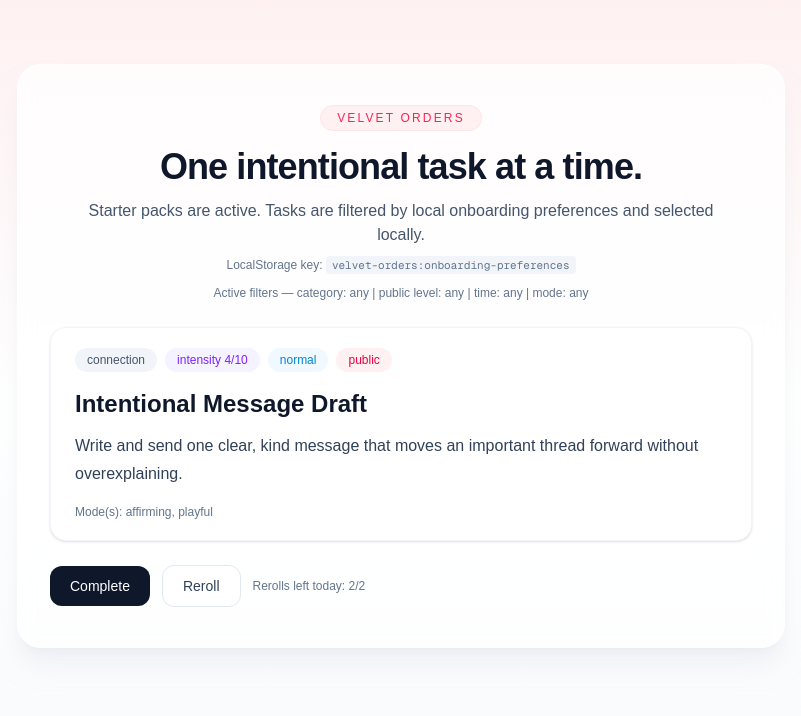
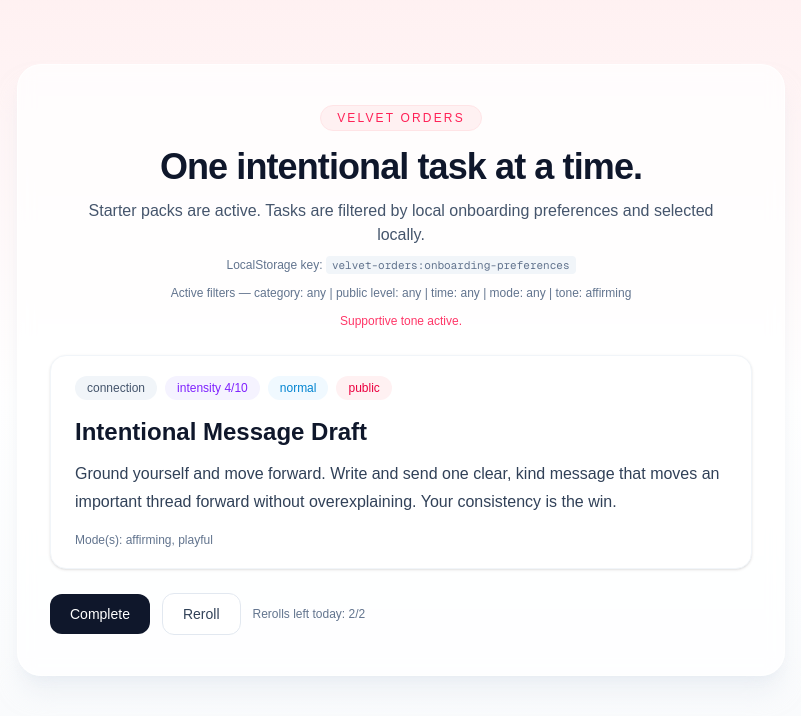
Before and after one commit to iTwiggle/Projects, a Next.js app in the folder velvet-orders/: page / in a window 1280 px wide. Shown: the top 716 px of the page, without its empty margins (239-1040 px from the left). Built offline with nearby package versions, Linux system fonts and the light colour scheme.

Commit message:
Add tone profile presentation layer for tasks
Co-authored-by: iTwiggle <iTwiggle@users.noreply.github.com>

```diff
--- a/velvet-orders/src/components/task-home.tsx
+++ b/velvet-orders/src/components/task-home.tsx
@@ -10,7 +10,15 @@ import {
   pickRandomTask,
   readOnboardingPreferences,
 } from "@/lib/task-picker";
-import type { OnboardingPreferences, Task } from "@/types/task";
+import {
+  applyCustomFlavor,
+  applyTone,
+  customFlavorKey,
+  getToneRewardPhrase,
+  getToneStatusPhrase,
+  resolveToneFromPreferences,
+} from "@/lib/tone";
+import type { OnboardingPreferences, Task, ToneProfile } from "@/types/task";
 
 function normalizeLabel(value: string) {
   return value.replace(/-/g, " ");
@@ -27,6 +35,7 @@ function formatPreferences(preferences: OnboardingPreferences | null) {
     publicLevel: toArray(preferences?.publicLevel),
     time: toArray(preferences?.time),
     mode: toArray(preferences?.mode).map(normalizeLabel),
+    tone: resolveToneFromPreferences(preferences),
   };
 }
 
@@ -49,11 +58,39 @@ export function TaskHome() {
     getRerollsRemaining(),
   );
   const [activeFilters] = useState(() => formatPreferences(initialPreferences));
+  const activeTone = useMemo<ToneProfile>(
+    () => activeFilters.tone ?? "affirming",
+    [activeFilters.tone],
+  );
+  const customFlavor = useMemo(() => {
+    if (typeof window === "undefined") {
+      return null;
+    }
+
+    return window.localStorage.getItem(customFlavorKey);
+  }, []);
+  const tonedTaskText = useMemo(() => {
+    if (!task) {
+      return "";
+    }
+
+    const withTone = applyTone(task.text, activeTone);
+    return applyCustomFlavor(withTone, customFlavor);
+  }, [activeTone, customFlavor, task]);
+  const toneStatusPhrase = useMemo(
+    () => getToneStatusPhrase(activeTone),
+    [activeTone],
+  );
 
   function onComplete() {
     if (!task) return;
     setIsCompleted(true);
-    setFeedback(task.completionText ?? "Task completed. Nicely done.");
+    const rewardPhrase = getToneRewardPhrase(activeTone);
+    setFeedback(
+      [task.completionText ?? "Task completed. Nicely done.", rewardPhrase]
+        .filter(Boolean)
+        .join(" "),
+    );
   }
 
   function onReroll() {
@@ -118,8 +155,14 @@ export function TaskHome() {
             | time:{" "}
             {activeFilters.time.length > 0 ? activeFilters.time.join(", ") : "any"}{" "}
             | mode:{" "}
-            {activeFilters.mode.length > 0 ? activeFilters.mode.join(", ") : "any"}
+            {activeFilters.mode.length > 0 ? activeFilters.mode.join(", ") : "any"}{" "}
+            | tone: {normalizeLabel(activeTone)}
           </p>
+          {toneStatusPhrase ? (
+            <p className="mx-auto mt-2 max-w-2xl text-xs leading-5 text-rose-500/90">
+              {toneStatusPhrase}
+            </p>
+          ) : null}
         </header>
 
         {task ? (
@@ -144,7 +187,7 @@ export function TaskHome() {
             </h2>
 
             <p className="mt-3 text-sm leading-7 text-slate-700 sm:text-base">
-              {task.text}
+              {tonedTaskText}
             </p>
 
             <p className="mt-4 text-xs text-slate-500">
--- a/velvet-orders/src/lib/task-picker.ts
+++ b/velvet-orders/src/lib/task-picker.ts
@@ -61,6 +61,7 @@ export const readOnboardingPreferences =
         publicLevel: asArray(maybePrefs.publicLevel),
         time: asArray(maybePrefs.time),
         mode: asArray(maybePrefs.mode),
+        tone: maybePrefs.tone,
       };
     } catch {
       return null;
--- /dev/null
+++ b/velvet-orders/src/lib/tone.ts
@@ -0,0 +1,216 @@
+import type { OnboardingPreferences, ToneProfile } from "@/types/task";
+
+type TonePhraseSet = {
+  openers: string[];
+  closers: string[];
+  statusPhrases?: string[];
+  rewardPhrases?: string[];
+};
+
+const DEFAULT_TONE: ToneProfile = "affirming";
+
+const TONE_PHRASES: Record<ToneProfile, TonePhraseSet> = {
+  playful: {
+    openers: [
+      "Alright, bright one, here we go.",
+      "Cute focus, now prove it.",
+      "Let us make this one a little fun.",
+      "Play time with purpose starts now.",
+    ],
+    closers: [
+      "Keep the spark, finish clean.",
+      "Do it with a grin and a spine.",
+      "Light hands, steady follow-through.",
+      "Make it smooth, not sloppy.",
+    ],
+    statusPhrases: [
+      "Mischief level: calibrated.",
+      "Warm tone, clear standards.",
+      "Playful, not careless.",
+    ],
+    rewardPhrases: [
+      "Good sparkle. Keep going.",
+      "Nicely done, darling.",
+      "That was tidy and bright.",
+    ],
+  },
+  strict: {
+    openers: [
+      "Focus now.",
+      "Proceed with precision.",
+      "No drift. Execute.",
+      "Clear task. Clean action.",
+    ],
+    closers: [
+      "Report complete when done.",
+      "Hold standard until finished.",
+      "No shortcuts.",
+      "Finish exactly as directed.",
+    ],
+    statusPhrases: [
+      "Directive mode active.",
+      "Composure and compliance.",
+      "Standards over excuses.",
+    ],
+    rewardPhrases: [
+      "Accepted. Continue.",
+      "Good control.",
+      "Execution meets standard.",
+    ],
+  },
+  affirming: {
+    openers: [
+      "You are steady; start here.",
+      "Take a breath, then begin.",
+      "You can do this well.",
+      "Ground yourself and move forward.",
+    ],
+    closers: [
+      "You are building real momentum.",
+      "One clean step is enough for now.",
+      "Keep this pace; it is working.",
+      "Your consistency is the win.",
+    ],
+    statusPhrases: [
+      "Supportive tone active.",
+      "Steady effort matters most.",
+      "Calm confidence, one step at a time.",
+    ],
+    rewardPhrases: [
+      "That was solid work.",
+      "Beautiful follow-through.",
+      "You handled that with care.",
+    ],
+  },
+  teasing: {
+    openers: [
+      "Let us see if you can hold your edge.",
+      "Show me your discipline, sweetheart.",
+      "You want approval? Earn it.",
+      "I am watching your consistency.",
+    ],
+    closers: [
+      "Do it properly, not performatively.",
+      "Make me notice your control.",
+      "Keep it elegant under pressure.",
+      "Precision looks good on you.",
+    ],
+    statusPhrases: [
+      "Evaluative warmth engaged.",
+      "Provocative, but grounded.",
+      "Measured pressure applied.",
+    ],
+    rewardPhrases: [
+      "Mm. Better.",
+      "That is the standard I expected.",
+      "Good. Stay in that posture.",
+    ],
+  },
+  "dominant-teasing": {
+    openers: [
+      "Listen carefully and execute.",
+      "You are here to follow through, not negotiate.",
+      "Hold your composure and obey the frame.",
+      "You will do this with control and intent.",
+    ],
+    closers: [
+      "You are done when it is exact.",
+      "I expect clean compliance.",
+      "No wobble. Finish with discipline.",
+      "Deliver the result, then hold steady.",
+    ],
+    statusPhrases: [
+      "Control-forward mode active.",
+      "High accountability, low drama.",
+      "Evaluative frame in effect.",
+    ],
+    rewardPhrases: [
+      "Good. That is obedience in action.",
+      "Accepted. Maintain this standard.",
+      "Yes. Controlled and complete.",
+    ],
+  },
+};
+
+const VALID_TONES: ToneProfile[] = [
+  "playful",
+  "strict",
+  "affirming",
+  "teasing",
+  "dominant-teasing",
+];
+
+function asArray<T>(value: T | T[] | undefined): T[] {
+  if (!value) {
+    return [];
+  }
+  return Array.isArray(value) ? value : [value];
+}
+
+function hashSeed(input: string): number {
+  let hash = 0;
+  for (let index = 0; index < input.length; index += 1) {
+    hash = (hash * 31 + input.charCodeAt(index)) >>> 0;
+  }
+  return hash;
+}
+
+function pickFromPool(pool: string[], seed: string): string {
+  const idx = hashSeed(seed) % pool.length;
+  return pool[idx] ?? pool[0];
+}
+
+function isToneProfile(value: string): value is ToneProfile {
+  return VALID_TONES.includes(value as ToneProfile);
+}
+
+export function resolveToneFromPreferences(
+  preferences: OnboardingPreferences | null,
+): ToneProfile {
+  if (preferences?.tone && isToneProfile(preferences.tone)) {
+    return preferences.tone;
+  }
+
+  const selected = asArray(preferences?.mode);
+  const firstValid = selected.find((mode) => isToneProfile(mode));
+  return firstValid ?? DEFAULT_TONE;
+}
+
+export function applyTone(taskText: string, tone: ToneProfile): string {
+  const normalizedTask = taskText.trim();
+  if (!normalizedTask) {
+    return taskText;
+  }
+
+  const phrases = TONE_PHRASES[tone];
+  const opener = pickFromPool(phrases.openers, `${tone}:${normalizedTask}:open`);
+  const closer = pickFromPool(phrases.closers, `${tone}:${normalizedTask}:close`);
+  return `${opener} ${normalizedTask} ${closer}`;
+}
+
+export function getToneStatusPhrase(tone: ToneProfile): string | null {
+  const pool = TONE_PHRASES[tone].statusPhrases;
+  if (!pool || pool.length === 0) {
+    return null;
+  }
+  return pickFromPool(pool, `${tone}:status`);
+}
+
+export function getToneRewardPhrase(tone: ToneProfile): string | null {
+  const pool = TONE_PHRASES[tone].rewardPhrases;
+  if (!pool || pool.length === 0) {
+    return null;
+  }
+  return pickFromPool(pool, `${tone}:reward`);
+}
+
+export const customFlavorKey = "velvet-orders:custom-flavor";
+
+// Placeholder for future custom style layering, intentionally no-op for now.
+export function applyCustomFlavor(
+  text: string,
+  customFlavor?: string | null,
+): string {
+  void customFlavor;
+  return text;
+}
--- a/velvet-orders/src/types/task.ts
+++ b/velvet-orders/src/types/task.ts
@@ -2,12 +2,14 @@ export type TaskPublicLevel = "private" | "subtle" | "public";
 
 export type TaskTime = "quick" | "normal" | "long";
 
-export type TaskMode =
+export type ToneProfile =
   | "playful"
   | "strict"
   | "affirming"
   | "teasing"
   | "dominant-teasing";
+
+export type TaskMode = ToneProfile;
 
 export type Task = {
   id: string;
@@ -36,4 +38,5 @@ export type OnboardingPreferences = {
   publicLevel?: TaskPublicLevel | TaskPublicLevel[];
   time?: TaskTime | TaskTime[];
   mode?: TaskMode | TaskMode[];
+  tone?: ToneProfile;
 };
```
